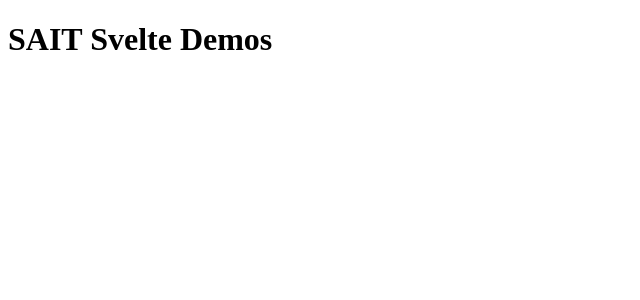
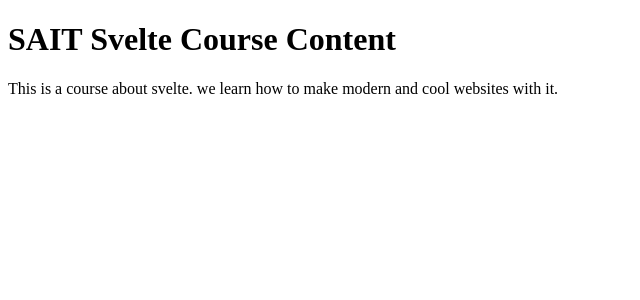
Before and after one commit to ashx3s/sait-svelte-demos, a SvelteKit app: page / in a window 1280 px wide. Shown: the top 300 px of the page, without its empty margins (0-640 px from the left). Built offline with nearby package versions, Linux system fonts and the light colour scheme.

Commit message:
replace querySelector syntax with this approach
Signed-off-by: Ashlyn Knox <ashlyn@lilyx.io>

```diff
--- a/src/routes/+page.svelte
+++ b/src/routes/+page.svelte
@@ -1 +1,8 @@
-<h1>SAIT Svelte Demos</h1>
+<script>
+	const dailyContent = 'Course Content';
+	const description =
+		'This is a course about svelte. we learn how to make modern and cool websites with it.';
+</script>
+
+<h1>SAIT Svelte {dailyContent}</h1>
+<p>{description}</p>
```
Also changed, not shown: 1 other file (tests, documents, lock files or other folders).
